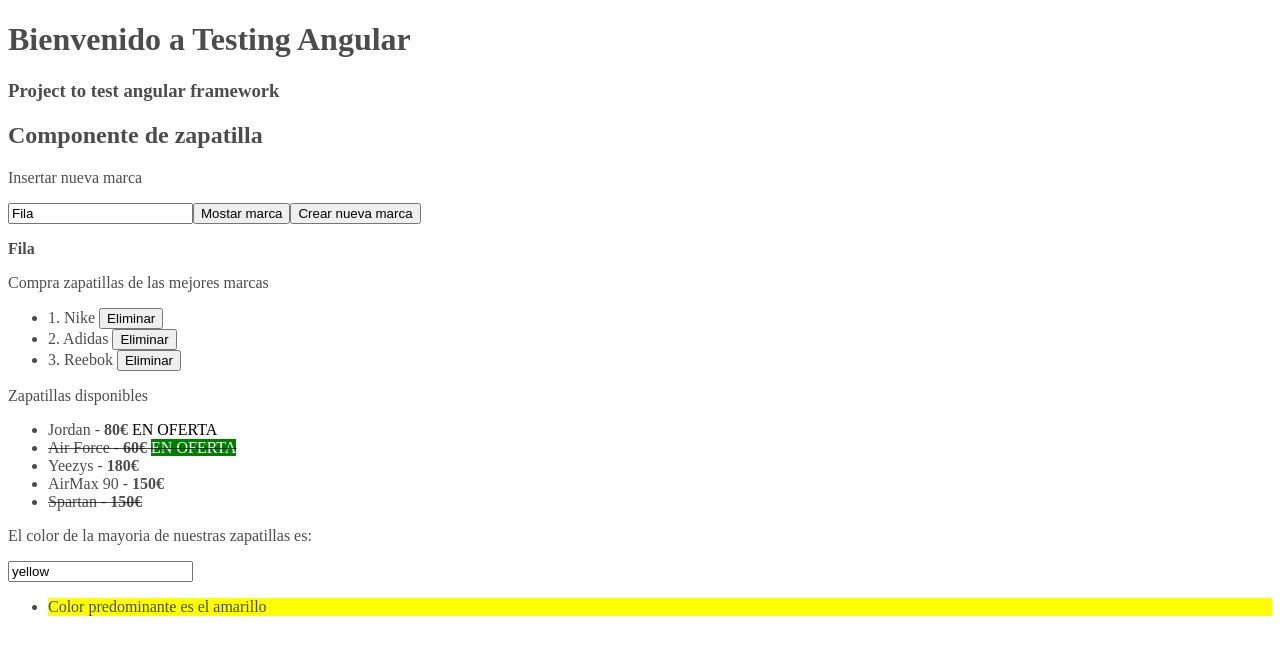
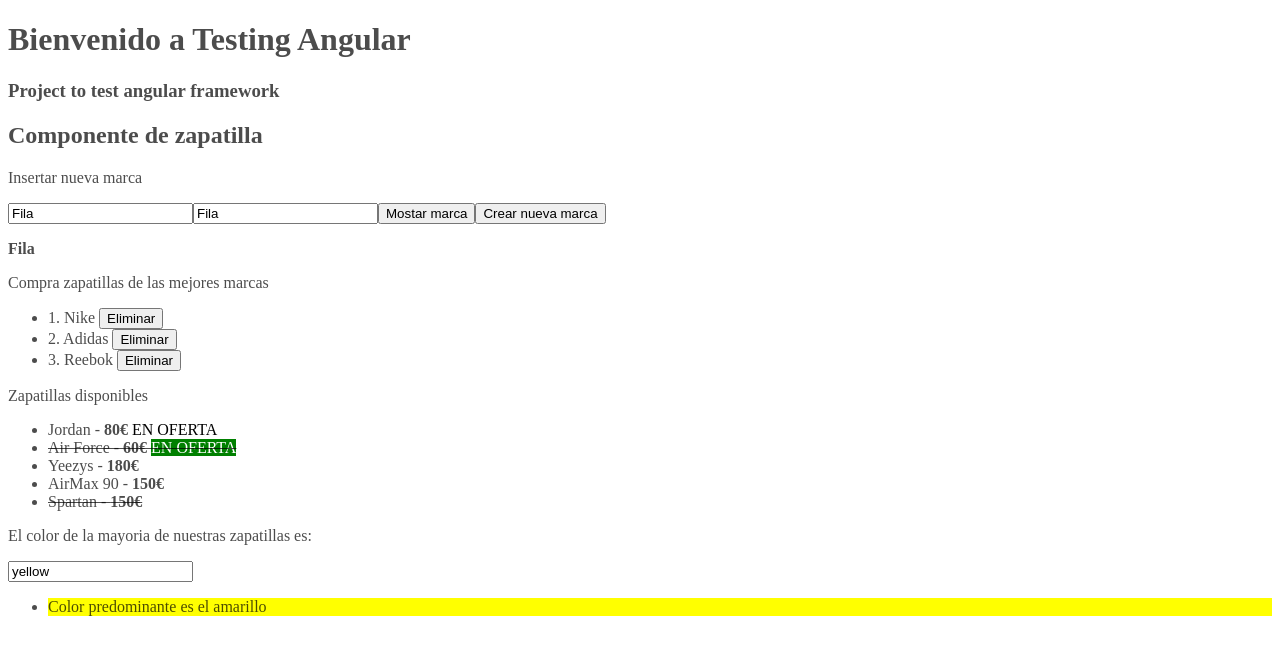
Before and after one commit to FreyVik/angular_testing, an Angular app: page / in a window 1280 px wide. Shown: the top 654 px of the page. Built offline with nearby package versions, Linux system fonts and the light colour scheme.

Commit message:
captura de eventos

```diff
--- a/src/app/components/zapatilla/zapatilla.component.html
+++ b/src/app/components/zapatilla/zapatilla.component.html
@@ -2,7 +2,8 @@
 
 <p>Insertar nueva marca</p>
 <p>
-  <input type="text" [(ngModel)]="miMarca" />
+  <input type="text" [(ngModel)]="miMarca" (blur)="onBlur()" />
+  <input type="text" [(ngModel)]="miMarca" (keyup.enter)="showWord()" />
   <button (click)="alertMarca()">Mostar marca</button>
   <button (click)="addMarca()">Crear nueva marca</button>
 </p>
--- a/src/app/components/zapatilla/zapatilla.component.ts
+++ b/src/app/components/zapatilla/zapatilla.component.ts
@@ -57,6 +57,14 @@ export class ZapatillaComponent implements OnInit, DoCheck {
         return this.marcas.indexOf(marca) == -1 ? false : true;
     }
 
+    onBlur() {
+        console.log('Saliste del input');
+    }
+
+    showWord() {
+        alert(this.miMarca)
+    }
+
     ngOnInit(): void {
         console.log(this.zapatillas);
     }
```
Also changed, not shown: 1 other file (tests, documents, lock files or other folders).
